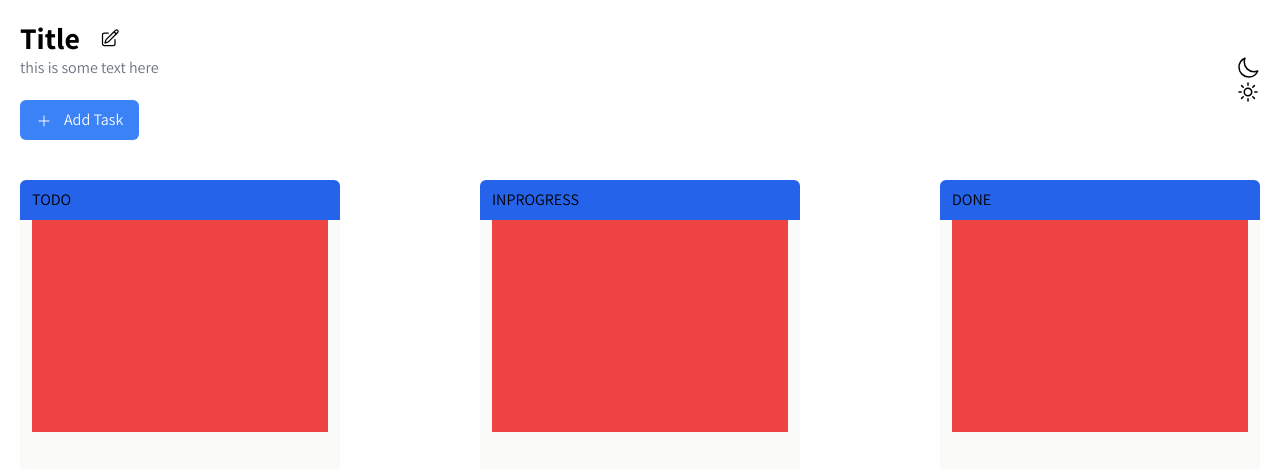
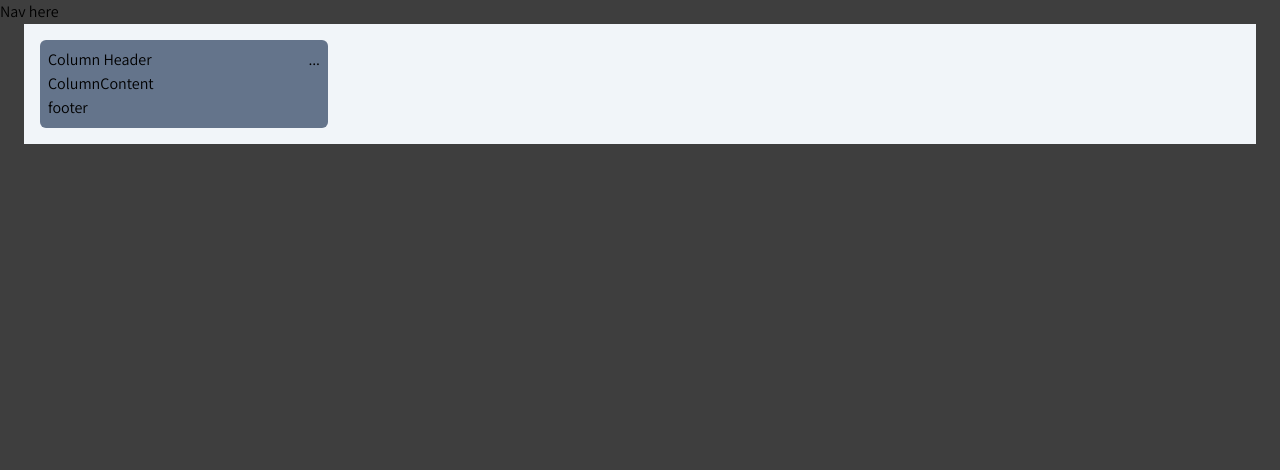
Before and after one commit to breyes17/Kanban, a React app: page / in a window 1280 px wide. Shown: the top 470 px of the page. Built offline with nearby package versions, Linux system fonts and the light colour scheme; the HTML template or start-up script is replaced by a standard one.

Commit message:
column renovation

```diff
--- a/src/App.tsx
+++ b/src/App.tsx
@@ -1,7 +1,7 @@
-import MainBoard from './components/Main';
+import BoardContainer from "./components/board-container";
 
 const App = () => {
-  return <MainBoard />;
+  return <BoardContainer />;
 };
 
 export default App;
--- a/src/components/Column.tsx
+++ /dev/null
@@ -1,18 +0,0 @@
-interface ColumnProps {
-  state: string;
-}
-
-const Column: React.FC<ColumnProps> = ({ state }) => {
-  return (
-    <div className="w-80 bg-slate-600 h-96 rounded-md relative overflow-hidden">
-      <div className="absolute h-10 w-full bg-blue-600 top-0 flex items-center p-3">
-        {state}
-      </div>
-      <div className="p-3 bg-stone-50 h-full">
-        <div className="bg-red-500 w-full h-60"></div>
-      </div>
-    </div>
-  );
-};
-
-export default Column;
--- a/src/components/Main.tsx
+++ /dev/null
@@ -1,85 +0,0 @@
-import Column from './Column';
-
-const MainBoard = () => {
-  return (
-    <div>
-      <div className="flex justify-between p-5 items-center">
-        <div>
-          <div className="flex items-center">
-            <h1 className="font-bold text-3xl mr-5">Title</h1>
-            <svg
-              xmlns="http://www.w3.org/2000/svg"
-              fill="none"
-              viewBox="0 0 24 24"
-              stroke-width="1.5"
-              stroke="currentColor"
-              className="w-5 h-5"
-            >
-              <path
-                stroke-linecap="round"
-                stroke-linejoin="round"
-                d="M16.862 4.487l1.687-1.688a1.875 1.875 0 112.652 2.652L10.582 16.07a4.5 4.5 0 01-1.897 1.13L6 18l.8-2.685a4.5 4.5 0 011.13-1.897l8.932-8.931zm0 0L19.5 7.125M18 14v4.75A2.25 2.25 0 0115.75 21H5.25A2.25 2.25 0 013 18.75V8.25A2.25 2.25 0 015.25 6H10"
-              />
-            </svg>
-          </div>
-          <p className="text-gray-500">this is some text here</p>
-          <button className="mt-5 bg-blue-500 text-slate-50 px-4 py-2 rounded-md">
-            <svg
-              xmlns="http://www.w3.org/2000/svg"
-              fill="none"
-              viewBox="0 0 24 24"
-              stroke-width="1.5"
-              stroke="currentColor"
-              className="w-4 h-4 inline-block mr-3"
-            >
-              <path
-                stroke-linecap="round"
-                stroke-linejoin="round"
-                d="M12 4.5v15m7.5-7.5h-15"
-              />
-            </svg>
-            Add Task
-          </button>
-        </div>
-        <div>
-          <svg
-            xmlns="http://www.w3.org/2000/svg"
-            fill="none"
-            viewBox="0 0 24 24"
-            stroke-width="1.5"
-            stroke="currentColor"
-            className="w-6 h-6 dark:block"
-          >
-            <path
-              stroke-linecap="round"
-              stroke-linejoin="round"
-              d="M21.752 15.002A9.718 9.718 0 0118 15.75c-5.385 0-9.75-4.365-9.75-9.75 0-1.33.266-2.597.748-3.752A9.753 9.753 0 003 11.25C3 16.635 7.365 21 12.75 21a9.753 9.753 0 009.002-5.998z"
-            />
-          </svg>
-
-          <svg
-            xmlns="http://www.w3.org/2000/svg"
-            fill="none"
-            viewBox="0 0 24 24"
-            stroke-width="1.5"
-            stroke="currentColor"
-            className="w-6 h-6 dark:hidden"
-          >
-            <path
-              stroke-linecap="round"
-              stroke-linejoin="round"
-              d="M12 3v2.25m6.364.386l-1.591 1.591M21 12h-2.25m-.386 6.364l-1.591-1.591M12 18.75V21m-4.773-4.227l-1.591 1.591M5.25 12H3m4.227-4.773L5.636 5.636M15.75 12a3.75 3.75 0 11-7.5 0 3.75 3.75 0 017.5 0z"
-            />
-          </svg>
-        </div>
-      </div>
-      <div className="p-5 flex justify-between">
-        <Column state="TODO" />
-        <Column state="INPROGRESS" />
-        <Column state="DONE" />
-      </div>
-    </div>
-  );
-};
-
-export default MainBoard;
--- /dev/null
+++ b/src/components/board-container.tsx
@@ -0,0 +1,15 @@
+import Board from "./board";
+import Nav from "./nav";
+
+const BoardContainer = () => {
+  return (
+    <>
+      <Nav />
+      <main className="w-full px-6">
+        <Board />
+      </main>
+    </>
+  );
+};
+
+export default BoardContainer;
--- /dev/null
+++ b/src/components/board.tsx
@@ -0,0 +1,11 @@
+import { Column } from "./column";
+
+const Board = () => {
+  return (
+    <div className="bg-slate-100 w-full p-4">
+      <Column />
+    </div>
+  );
+};
+
+export default Board;
--- /dev/null
+++ b/src/components/column/column-content.tsx
@@ -0,0 +1,5 @@
+function ColumnContent() {
+  return <div>ColumnContent</div>;
+}
+
+export default ColumnContent;
--- /dev/null
+++ b/src/components/column/column-header.tsx
@@ -0,0 +1,12 @@
+function ColumnHeader() {
+  return (
+    <div className="flex w-full justify-between">
+      <div>
+        <h1>Column Header</h1>
+      </div>
+      <button>...</button>
+    </div>
+  );
+}
+
+export default ColumnHeader;
--- /dev/null
+++ b/src/components/column/column.tsx
@@ -0,0 +1,14 @@
+import ColumnContent from "./column-content";
+import ColumnHeader from "./column-header";
+
+const Column = () => {
+  return (
+    <div className="w-72 min-h-fit h-auto bg-slate-500 rounded-md p-2">
+      <ColumnHeader />
+      <ColumnContent />
+      <div>footer</div>
+    </div>
+  );
+};
+
+export default Column;
--- /dev/null
+++ b/src/components/column/index.tsx
@@ -0,0 +1 @@
+export { default as Column } from "./column";
--- /dev/null
+++ b/src/components/nav.tsx
@@ -0,0 +1,5 @@
+const Nav = () => {
+  return <nav>Nav here</nav>;
+};
+
+export default Nav;
--- a/src/index.css
+++ b/src/index.css
@@ -10,4 +10,5 @@ html {
   font-family: 'assistant';
   margin: 0;
   padding: 0;
+  background-color: #3e3e3e;
 }
```
